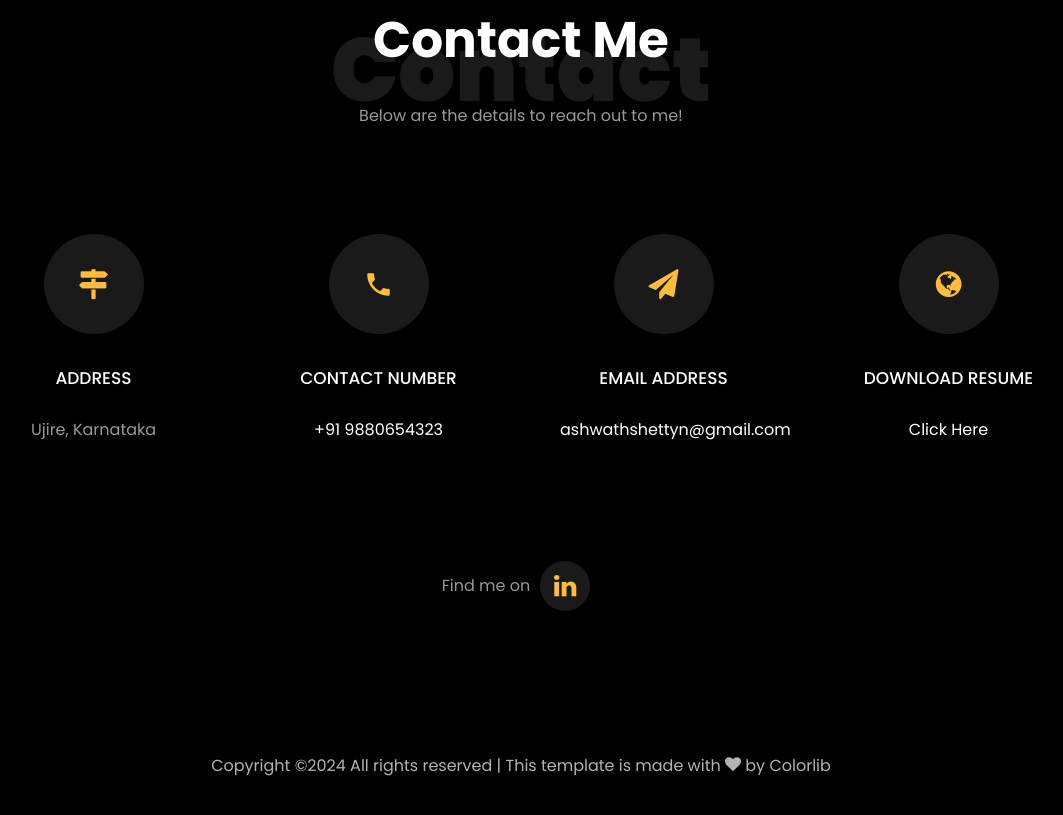
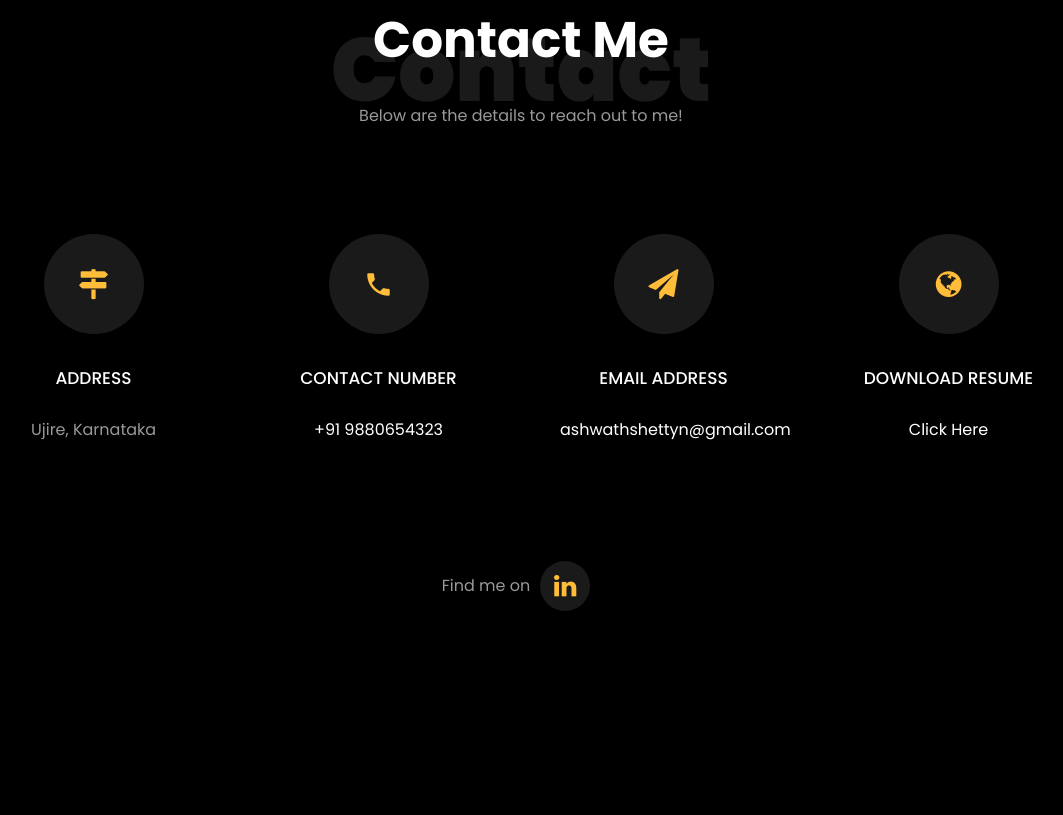
Before and after one commit to Ashwath-Shetty-N/ashwathshettyn.github.io, a plain HTML site: page index.html in a window 1280 px wide. Shown: the part 3013-3828 px from the top of the page, without its empty margins (119-1182 px from the left). Drawn offline with Linux system fonts and the light colour scheme; files whose address does not match are found by name.

Commit message:
Update index.html

```diff
--- a/index.html
+++ b/index.html
@@ -1,7 +1,7 @@
 <!DOCTYPE html>
 <html lang="en">
   <head>
-    <title>Rishabh Mishra Portfolio</title>
+    <title>Ashwath-Shetty-N Portfolio</title>
     <meta charset="utf-8">
     <meta name="viewport" content="width=device-width, initial-scale=1, shrink-to-fit=no">
 
@@ -603,7 +603,7 @@
 			<div class="col-md-12 text-center">
 
 			  <p><!-- Link back to Colorlib can't be removed. Template is licensed under CC BY 3.0. -->
-	Copyright &copy;<script>document.write(new Date().getFullYear());</script> All rights reserved | This template is made with <i class="icon-heart color-danger" aria-hidden="true"></i> by <a href="https://colorlib.com" target="_blank">Colorlib</a>
+<!-- 	Copyright &copy;<script>document.write(new Date().getFullYear());</script> All rights reserved | This template is made with <i class="icon-heart color-danger" aria-hidden="true"></i> by <a href="https://colorlib.com" target="_blank">Colorlib</a> -->
 	<!-- Link back to Colorlib can't be removed. Template is licensed under CC BY 3.0. --></p>
 			</div>
 		  </div>
```
